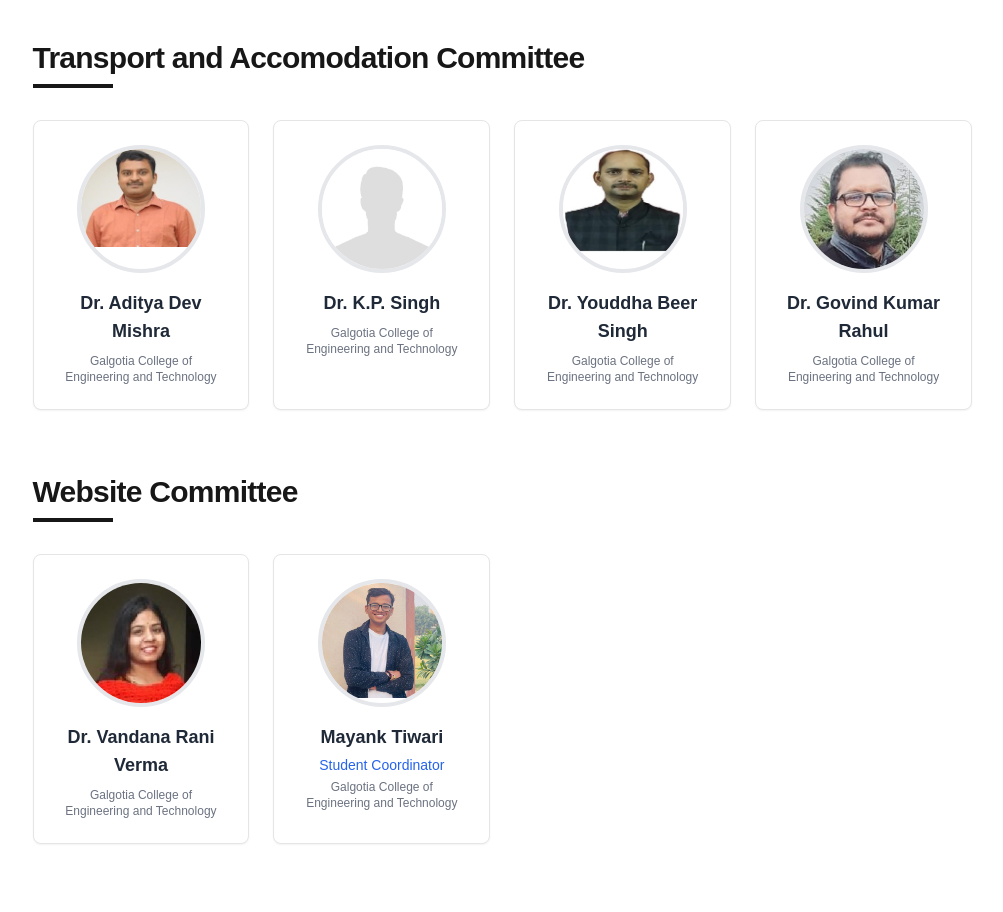
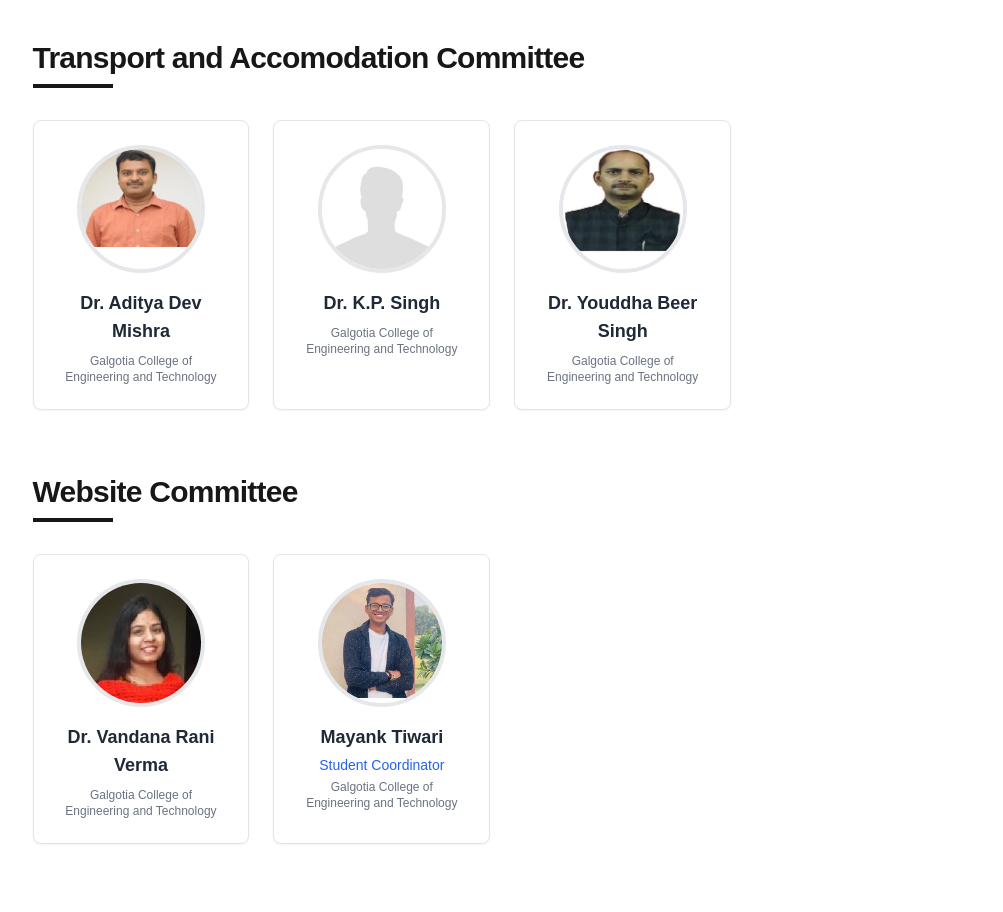
Before and after one commit to dev-mayanktiwari/confrence-repo, a Next.js app: page /committees in a window 1280 px wide. Shown: the part 6980-7892 px from the top of the page, without its empty margins (260-1263 px from the left). Built offline with nearby package versions, Linux system fonts and the light colour scheme.

Commit message:
feat: Committe updated

```diff
--- a/app/(constants)/committeData.ts
+++ b/app/(constants)/committeData.ts
@@ -361,12 +361,6 @@ const committeeData = [
         affiliation: "Galgotia College of Engineering and Technology",
         imageUrl: "/committe/youddha-beer-singh.jpg",
       },
-      {
-        name: "Dr. Govind Kumar Rahul",
-        role: "",
-        affiliation: "Galgotia College of Engineering and Technology",
-        imageUrl: "/committe/govind-kumar-rahul.jpg",
-      },
     ],
   },
   {
```
